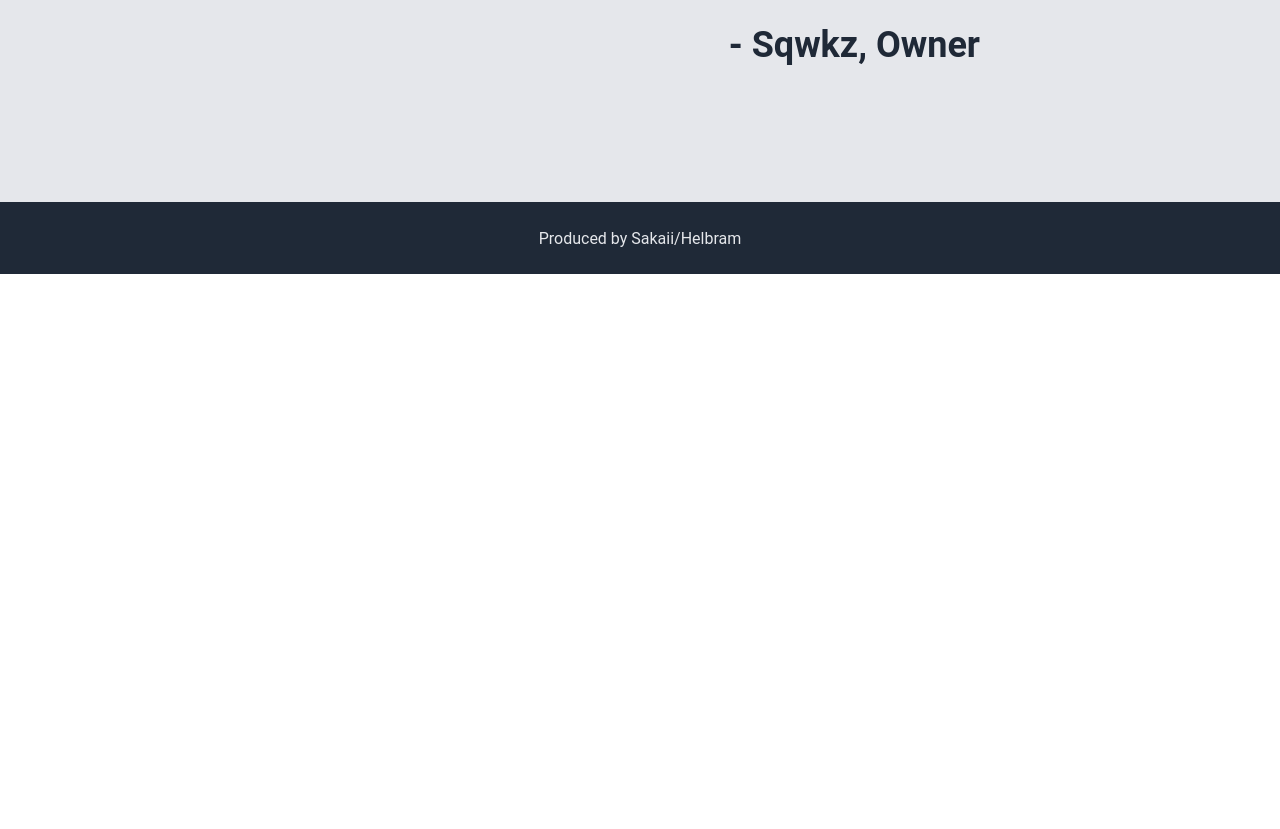
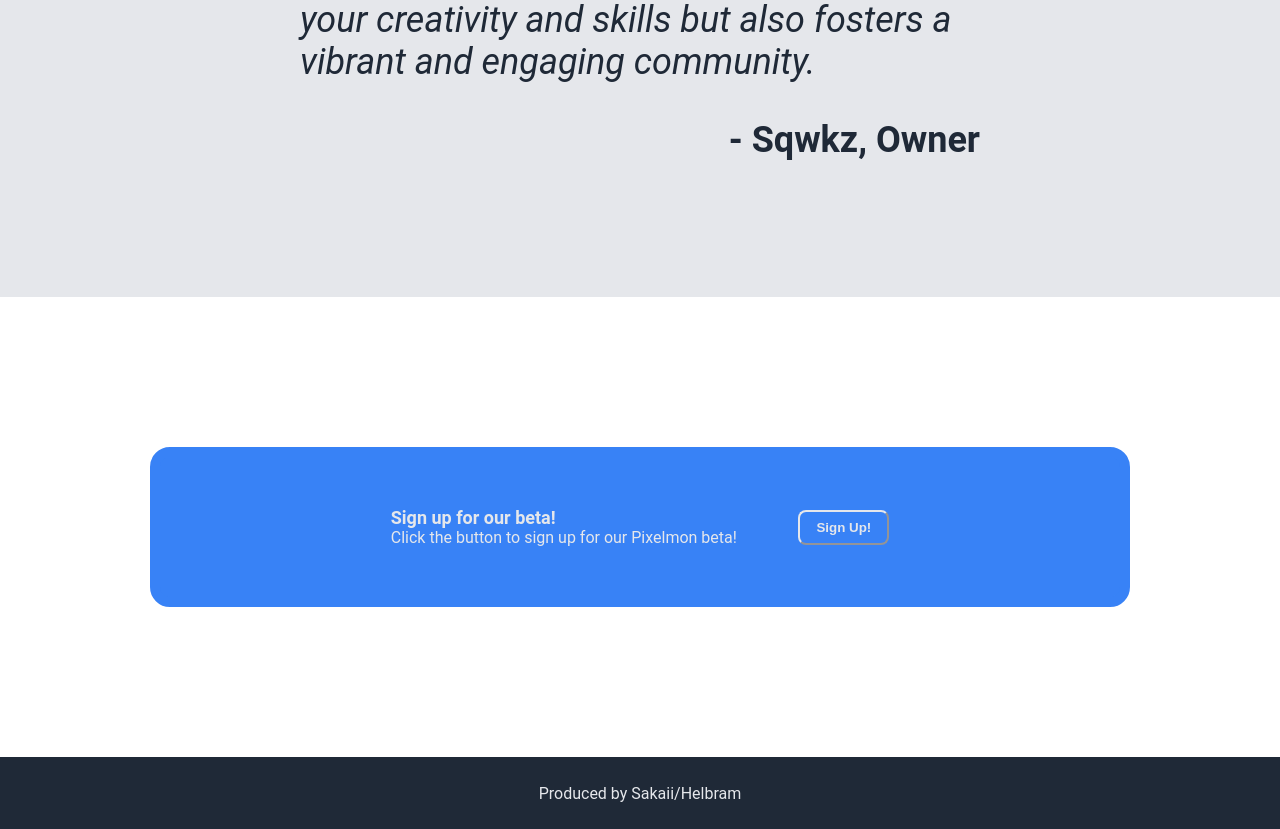
Before and after one commit to Helbram/landing-page, a plain HTML site: page index.html in a window 1280 px wide. Shown: the part 1575-2404 px from the top of the page. Before the commit the page ends 1849 px from the top, so only its background shows below. Drawn offline with Linux system fonts and the light colour scheme.

Commit message:
Initial pass at signup section, fixed play button issue in welcome section, increase logo size

```diff
--- a/index.html
+++ b/index.html
@@ -21,11 +21,13 @@
         <div class="welcome">
             <div class="left-part">
                 <div id="welcome-header">Welcome to the JoltMC Network</div>
+                <br>
                 <div id="welcome-text">
                     We provide the highest Minecraft gaming experience possible in gamemodes like <strong>Survival</strong> and <strong>Pixelmon</strong>.
                     <br><br>
                     Join us today at <strong>joltmc.net</strong>
                 </div>
+                <br>
                 <button id="play">Play</button>
             </div>
             <div class="right-part">
@@ -57,7 +59,15 @@
             <p id="quote">The time has come, and we are pleased to announce the grand opening of JoltMC. After three months of dedicated work, we are thrilled to finally share our electrifying survival experience with you. JoltMC is designed to provide a truly enhanced survival experience, featuring unique enchantments, a completely player-run economy, and many other exciting features that set us apart. Our goal has been to create a server that not only challenges your creativity and skills but also fosters a vibrant and engaging community.</p>
             <p id="quote-author"><strong>- Sqwkz, Owner</strong></p>
         </div>
-        <div class="signup"></div>
+        <div class="signup">
+            <div class="signup-container">
+                <div class="left-part">
+                    <div id="signup-header">Sign up for our beta!</div>
+                    <div id="signup-text">Click the button to sign up for our Pixelmon beta!</div>
+                </div>
+                <button id="signup-button">Sign Up!</button>
+            </div>
+        </div>
     </div>
     <div class="footer">Produced by Sakaii/Helbram</div>
 </body>
--- a/style.css
+++ b/style.css
@@ -51,7 +51,7 @@ a {
 }
 
 #logo {
-    width: 300px;
+    width: 450px;
 }
 
 #welcome-header {
@@ -69,9 +69,11 @@ button {
     cursor: pointer;
     padding: 8px 16px;
     border-radius: 8px;
+    width: fit-content;
+    font-weight: bold;
 }
 
-button#play {
+#play {
     background: #3882F6;
     border: 1px solid royalblue;
     color: white;
@@ -125,6 +127,36 @@ button#play {
     text-align: right;
 }
 
+.signup {
+    padding: 150px;
+}
+
+.signup-container {
+    display: flex;
+    justify-content: space-around;
+    align-items: center;
+    background-color: #3882F6;
+    border-radius: 20px;
+    border: 10px solid #3882F6;
+    padding: 50px 200px;
+}
+
+#signup-header {
+    color: #E5E7EB;
+    font-size: 18px;
+    font-weight: bold;
+}
+
+#signup-text {
+    color: #E5E7EB;
+}
+
+#signup-button {
+    background-color: #3882F6;
+    border-color: #E5E7EB;
+    color: #E5E7EB;
+}
+
 .footer {
     background-color: #1F2937;
     height: 72px;
```
